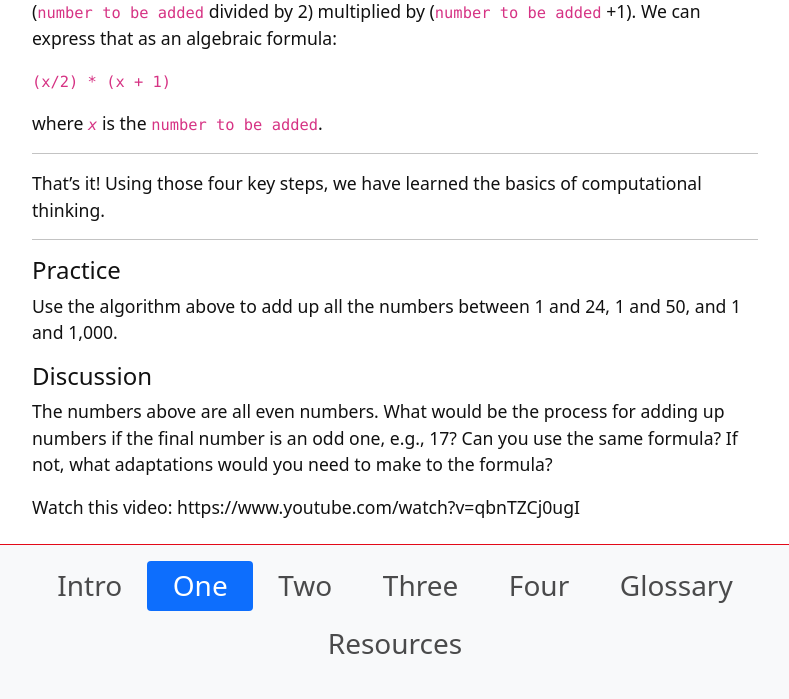
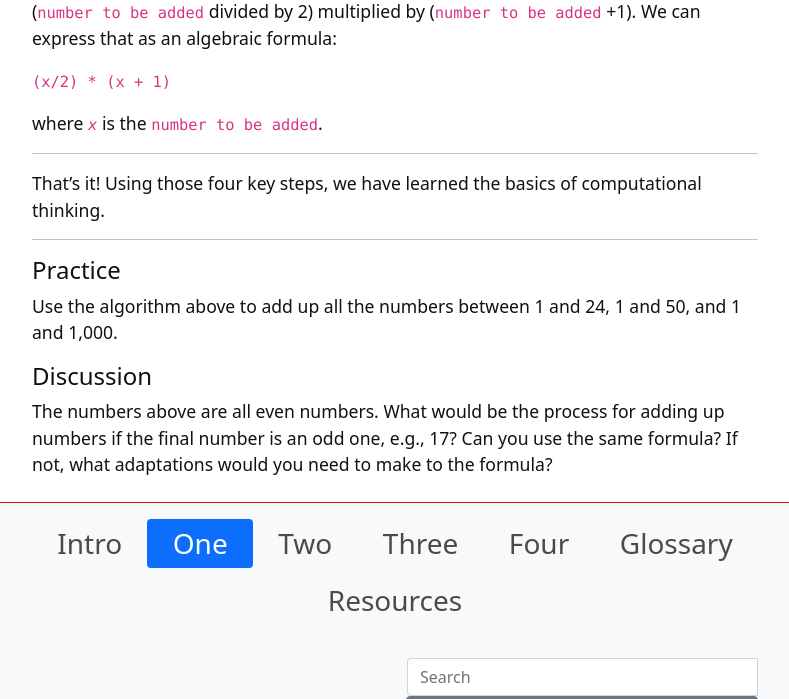
Before and after one commit to weaverbel/intro-computational-thinking, a Jekyll site: the page built from content/1-exercise.md, in a window 1280 px wide and 900 px high, scrolled down 1637 px, cut to the strip 0-699 px from the top of the window. Shown: the whole strip, without its empty margins (245-1034 px from the left). Built offline with Jekyll 4.4.1, drawn with Linux system fonts in a browser that asks for light colours.

Commit message:
Update 1-exercise.md
remove the vid

```diff
--- a/content/1-exercise.md
+++ b/content/1-exercise.md
@@ -72,5 +72,3 @@ Use the algorithm above to add up all the numbers between 1 and 24, 1 and 50, an
 #### Discussion
 
 The numbers above are all even numbers. What would be the process for adding up numbers if the final number is an odd one, e.g., 17? Can you use the same formula? If not, what adaptations would you need to make to the formula?
-
-Watch this video: https://www.youtube.com/watch?v=qbnTZCj0ugI
```
